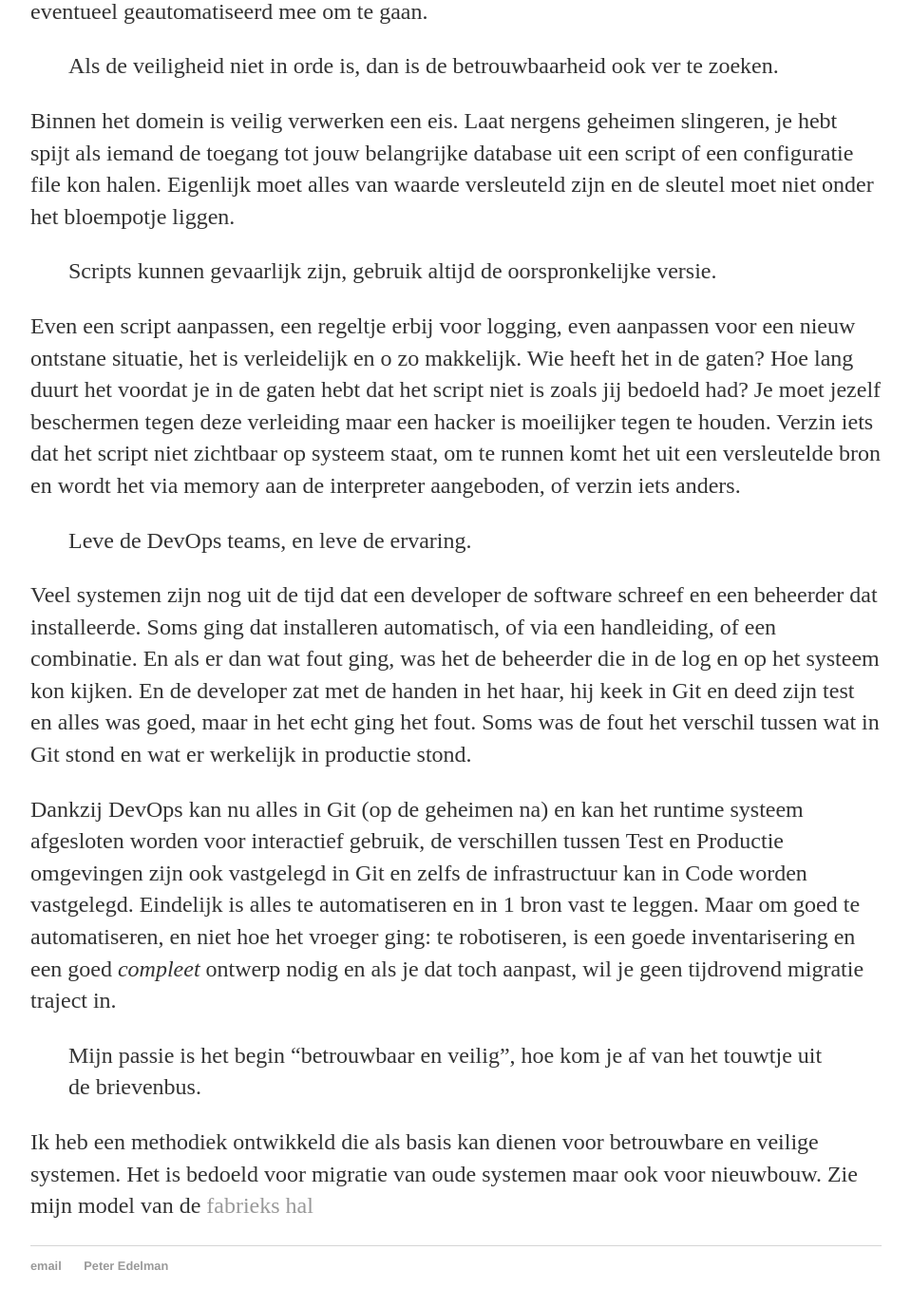
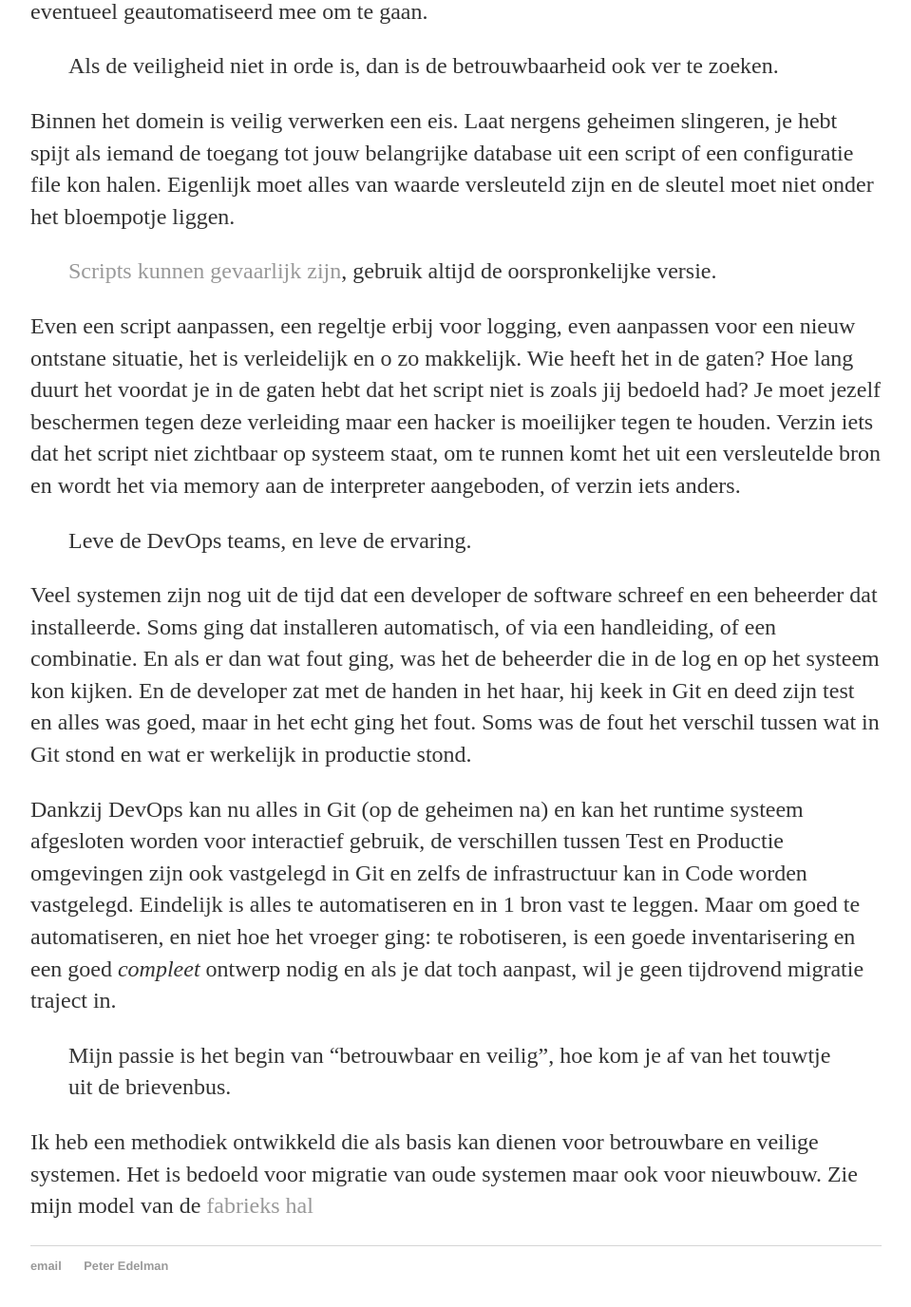
Before and after one commit to paedelm/paedelm.github.io, a Jekyll site: the page built from expertise/index.md, in a window 1280 px wide and 1400 px high, scrolled down 1102 px. Shown: the top 1376 px of the window at 95% size, without its empty margins (160-1119 px from the left). Built offline with Jekyll 4.4.1, drawn with Linux system fonts in a browser that asks for light colours; some of the changed text lies outside the part shown.

Commit message:
begin van

```diff
--- a/expertise/index.md
+++ b/expertise/index.md
@@ -9,11 +9,11 @@ title: Integratie van systemen
   Ik heb een passie voor het ontwerpen van processen die moeten samenwerken en gegevens moeten uitwisselen.
   Het is daarom ook niet gek dat ik veel bezig ben met de onderverdeling in domeinen en interactie tussen de domeinen.
 
-  > oude systemen zijn niet ontworpen op veiligheid
+  > oude systemen zijn niet ontworpen op veiligheid.
 
   Vooral het raakvlak met veiligheid en onderhoudbaarheid is interessant. Vooral omdat oude systemen niet zijn ontworpen op veiligheid. Zou je vroeger iets ontvangen, tegenwoordig haal je het op, je huurt een kluis en geeft je partner een sleutel om daar iets te deponeren. En voor iedere partner een aparte kluis. Als het er staat dan haal je het op. Jouw partner weet verder niks over jouw systeem.
 
-  >Hoe minder je van elkaar weet des te beter.
+  > Hoe minder je van elkaar weet des te beter.
 
   Alleen op het punt van de interactie moet je kunnen vertrouwen dat de ander zich aan de afspraken houdt. En eenduidigheid realiseren is zeker een kunst.
 
@@ -21,11 +21,11 @@ title: Integratie van systemen
 
   Jouw domein moet de gegevens natuurlijk betrouwbaar verwerken, dat heb je van te voren goed getest, en je hebt ook rekening gehouden dat alles van buiten het domein, dat waar je geen invloed hebt, goed gecontroleerd wordt en dat je bij voorziene fouten een geautomatiseerde oplossing hebt bedacht. Het is natuurlijk niet voor 100 procent te voorkomen, maar als er iets gebeurt wat je niet had voorzien kan dat leiden tot een exceptie waarbij er handmatig ingegrepen wordt. En dat zijn momenten waar de veiligheid ook in gedrang komt. Ervaring en expertise is hier belangrijk, als je weet wat fout kan gaan en je hebt het ook fout zien gaan, dan is dat een goede start om de fout te voorkomen of er eventueel geautomatiseerd mee om te gaan.
 
-  >Als de veiligheid niet in orde is, dan is de betrouwbaarheid ook ver te zoeken.
+  > Als de veiligheid niet in orde is, dan is de betrouwbaarheid ook ver te zoeken.
 
   Binnen het domein is veilig verwerken een eis. Laat nergens geheimen slingeren, je hebt spijt als iemand de toegang tot jouw belangrijke database uit een script of een configuratie file kon halen. Eigenlijk moet alles van waarde versleuteld zijn en de sleutel moet niet onder het bloempotje liggen.
 
-  > Scripts kunnen gevaarlijk zijn, gebruik altijd de oorspronkelijke versie.
+  > [Scripts kunnen gevaarlijk zijn](https://tweakers.net/nieuws/180646/criminelen-stalen-inloggegevens-van-ontwikkelaars-via-devtool-bash-uploader.html), gebruik altijd de oorspronkelijke versie.
 
   Even een script aanpassen, een regeltje erbij voor logging, even aanpassen voor een nieuw ontstane situatie, het is verleidelijk en o zo makkelijk. Wie heeft het in de gaten? Hoe lang duurt het voordat je in de gaten hebt dat het script niet is zoals jij bedoeld had? Je moet jezelf beschermen tegen deze verleiding maar een hacker is moeilijker tegen te houden. Verzin iets dat het script niet zichtbaar op systeem staat, om te runnen komt het uit een versleutelde bron en wordt het via memory aan de interpreter aangeboden, of verzin iets anders.
 
@@ -35,6 +35,6 @@ title: Integratie van systemen
 
   Dankzij DevOps kan nu alles in Git (op de geheimen na) en kan het runtime systeem afgesloten worden voor interactief gebruik, de verschillen tussen Test en Productie omgevingen zijn ook vastgelegd in Git en zelfs de infrastructuur kan in Code worden vastgelegd. Eindelijk is alles te automatiseren en in 1 bron vast te leggen. Maar om goed te automatiseren, en niet hoe het vroeger ging: te robotiseren, is een goede inventarisering en een goed _compleet_ ontwerp nodig en als je dat toch aanpast, wil je geen tijdrovend migratie traject in.
 
-  > Mijn passie is het begin "betrouwbaar en veilig", hoe kom je af van het touwtje uit de brievenbus.
+  > Mijn passie is het begin van "betrouwbaar en veilig", hoe kom je af van het touwtje uit de brievenbus.
 
   Ik heb een methodiek ontwikkeld die als basis kan dienen voor betrouwbare en veilige systemen. Het is bedoeld voor migratie van oude systemen maar ook voor nieuwbouw. Zie mijn model van de [fabrieks hal]({% post_url 2021-04-23-Reden-van mijn-zelfstandigheid %})
```
